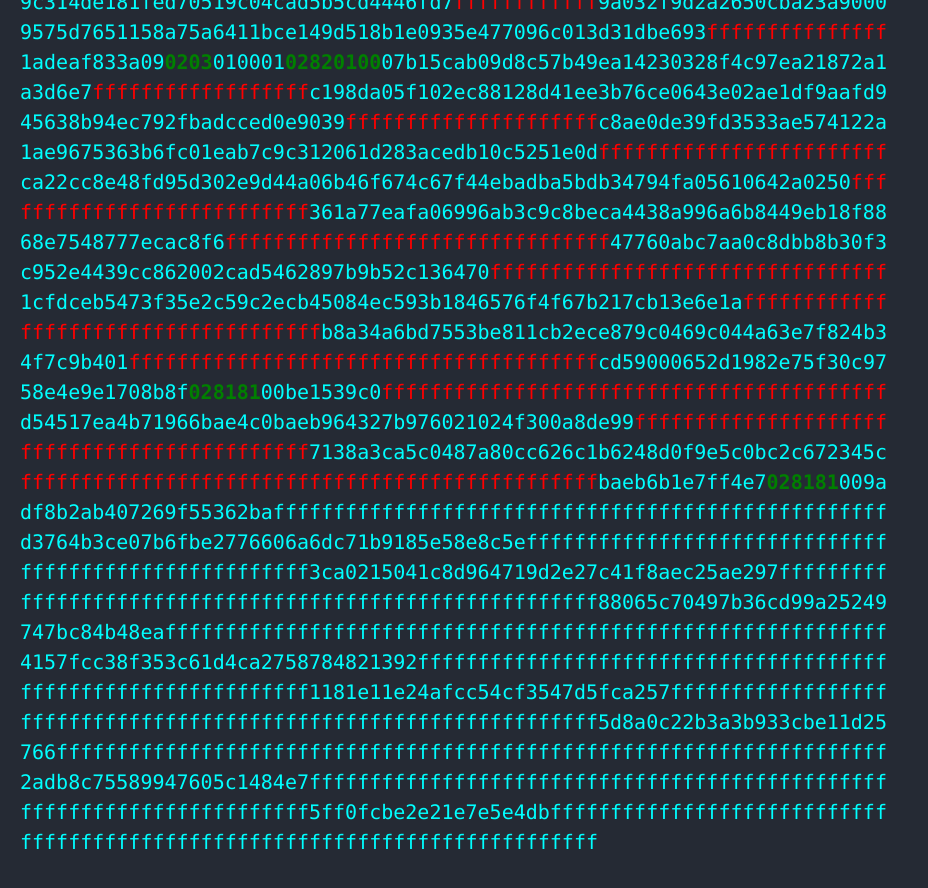
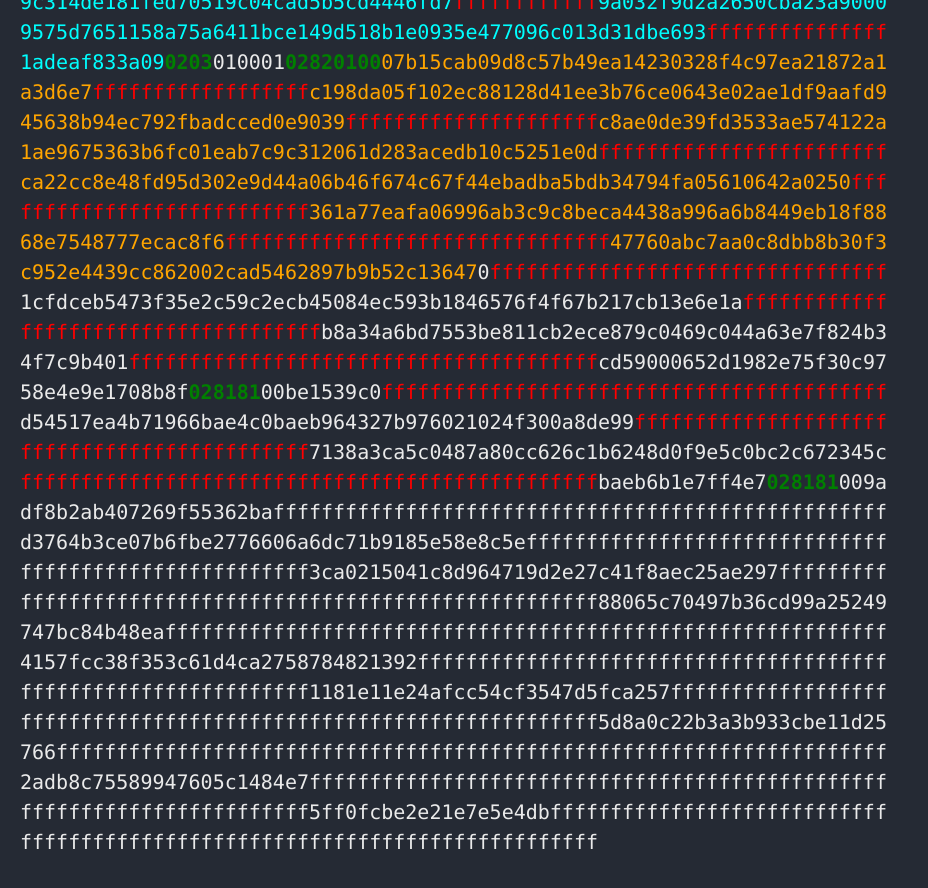
Before and after one commit to Connor-McCartney/Connor-McCartney.github.io, a Jekyll site: the page built from _pages/cryptography/rsa/Key-Recovery-UMD-CTF-2024.md, in a window 1280 px wide and 900 px high, scrolled down 1340 px. Shown: the top 888 px of the window, without its empty margins (0-928 px from the left). Built offline with Jekyll 4.4.1, drawn with Linux system fonts in a browser that asks for light colours; cached includes are drawn as plain includes.

Commit message:
Update Key-Recovery-UMD-CTF-2024.md

```diff
--- a/_pages/cryptography/rsa/Key-Recovery-UMD-CTF-2024.md
+++ b/_pages/cryptography/rsa/Key-Recovery-UMD-CTF-2024.md
@@ -50,14 +50,14 @@ X/D8vi4h5+Xk2/
 8fea2f0fbbe0ce1<span style="color:red">fffffffff</span>86dd26d4aa9ce2c0e5ca3898aba646fd8d0fa933b8cef053<br>
 9c314de181fed70519c04cad5b5cd4446fd7<span style="color:red">ffffffffffff</span>9a032f9d2a2650cba23a9000<br>
 9575d7651158a75a6411bce149d518b1e0935e477096c013d31dbe693<span style="color:red">fffffffffffffff</span><br>
-1adeaf833a09<span style="color:green">**0203**</span>010001<span style="color:green">**02820100**</span>07b15cab09d8c57b49ea14230328f4c97ea21872a1<br>
+1adeaf833a09</span><span style="color:green">**0203**</span>010001<span style="color:green">**02820100**</span><span style="color:orange">07b15cab09d8c57b49ea14230328f4c97ea21872a1<br>
 a3d6e7<span style="color:red">ffffffffffffffffff</span>c198da05f102ec88128d41ee3b76ce0643e02ae1df9aafd9<br>
 45638b94ec792fbadcced0e9039<span style="color:red">fffffffffffffffffffff</span>c8ae0de39fd3533ae574122a<br>
 1ae9675363b6fc01eab7c9c312061d283acedb10c5251e0d<span style="color:red">ffffffffffffffffffffffff</span><br>
 ca22cc8e48fd95d302e9d44a06b46f674c67f44ebadba5bdb34794fa05610642a0250<span style="color:red">fff<br>
 ffffffffffffffffffffffff</span>361a77eafa06996ab3c9c8beca4438a996a6b8449eb18f88<br>
 68e7548777ecac8f6<span style="color:red">ffffffffffffffffffffffffffffffff</span>47760abc7aa0c8dbb8b30f3<br>
-c952e4439cc862002cad5462897b9b52c136470<span style="color:red">fffffffffffffffffffffffffffffffff</span><br>
+c952e4439cc862002cad5462897b9b52c13647</span>0<span style="color:red">fffffffffffffffffffffffffffffffff</span><br>
 1cfdceb5473f35e2c59c2ecb45084ec593b1846576f4f67b217cb13e6e1a<span style="color:red">ffffffffffff<br>
 fffffffffffffffffffffffff</span>b8a34a6bd7553be811cb2ece879c0469c044a63e7f824b3<br>
 4f7c9b401<span style="color:red">fffffffffffffffffffffffffffffffffffffff</span>cd59000652d1982e75f30c97<br>
@@ -76,4 +76,4 @@ ffffffffffffffffffffffffffffffffffffffffffffffff5d8a0c22b3a3b933cbe11d25<br>
 766fffffffffffffffffffffffffffffffffffffffffffffffffffffffffffffffffffff<br>
 2adb8c75589947605c1484e7ffffffffffffffffffffffffffffffffffffffffffffffff<br>
 ffffffffffffffffffffffff5ff0fcbe2e21e7e5e4dbffffffffffffffffffffffffffff<br>
-ffffffffffffffffffffffffffffffffffffffffffffffff</span></tt><br>
+ffffffffffffffffffffffffffffffffffffffffffffffff</tt><br>
```
